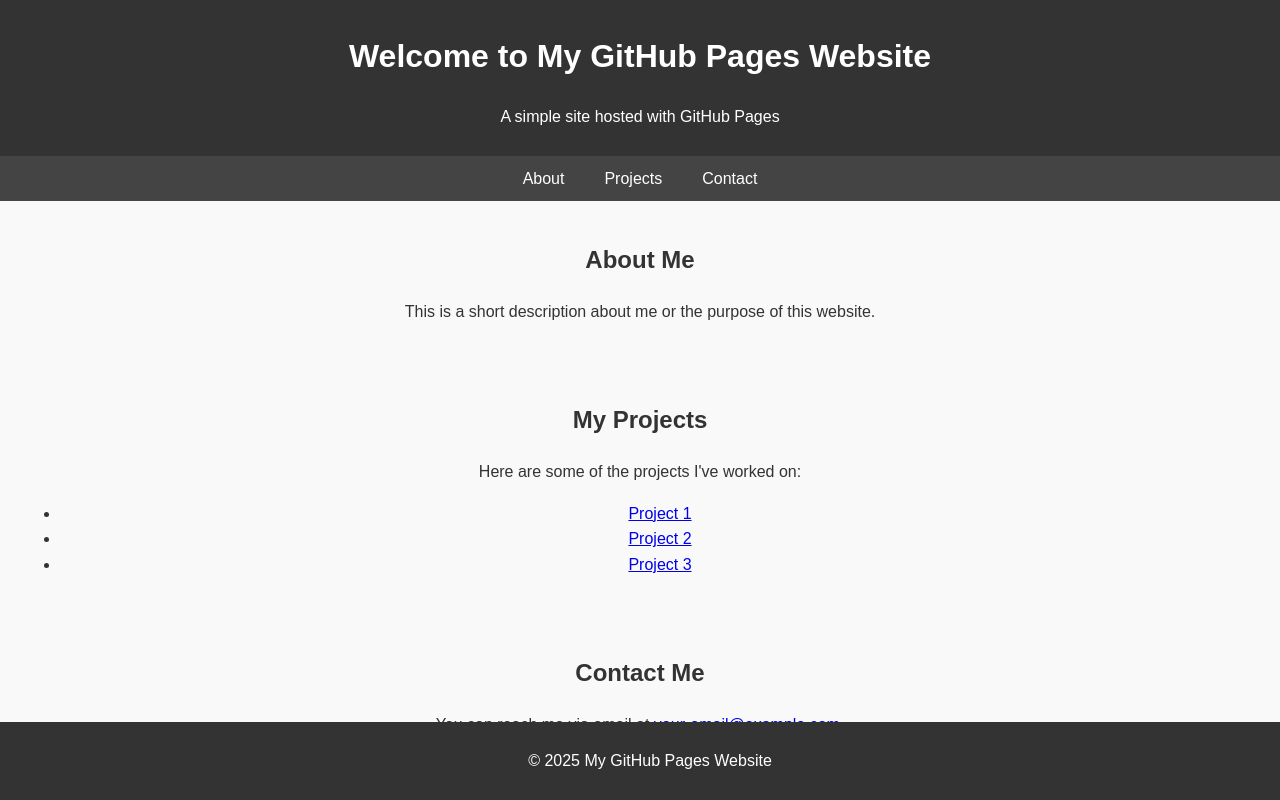
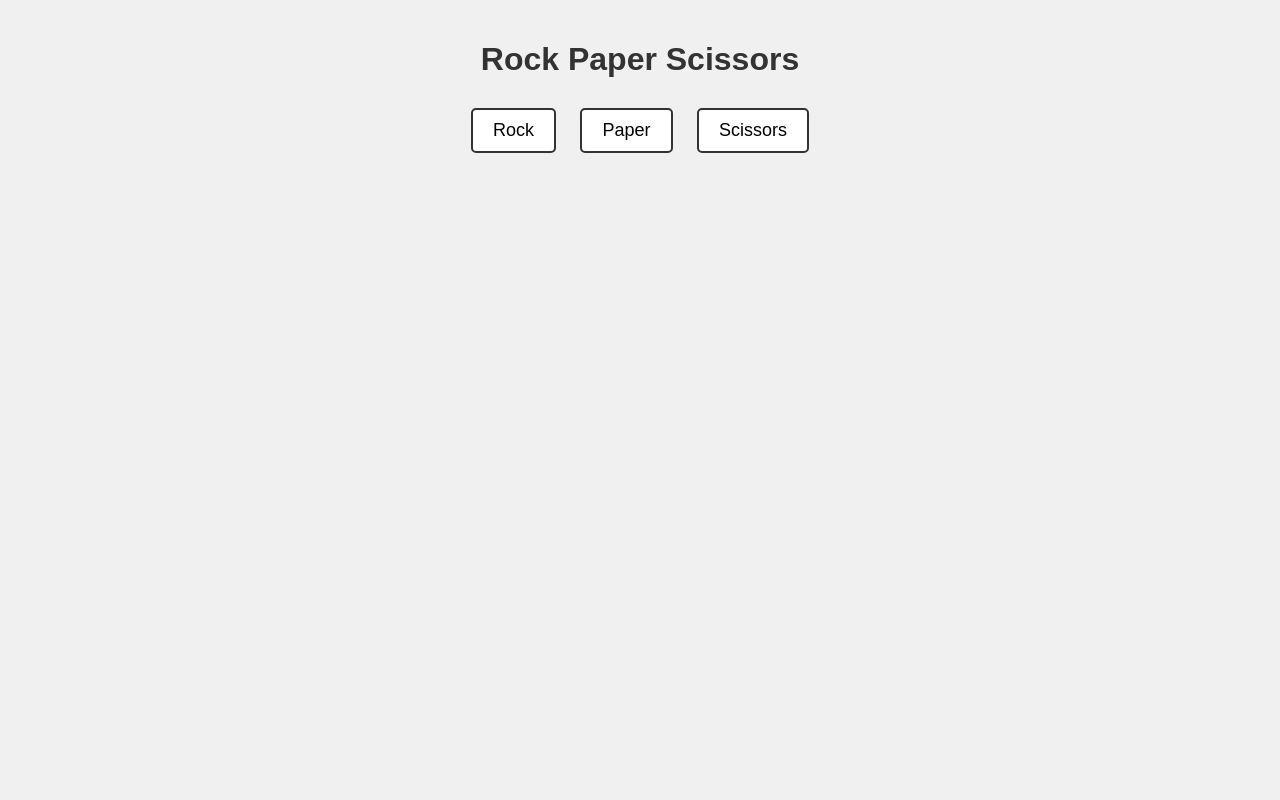
Before and after one commit to Luk3TheGoat/Yo-mama, a plain HTML site: page index.html in a window 1280 px wide. Drawn offline with Linux system fonts and the light colour scheme.

Commit message:
Update index.html

```diff
--- a/index.html
+++ b/index.html
@@ -3,82 +3,70 @@
 <head>
     <meta charset="UTF-8">
     <meta name="viewport" content="width=device-width, initial-scale=1.0">
-    <title>My GitHub Pages Website</title>
+    <title>Rock Paper Scissors</title>
     <style>
         body {
             font-family: Arial, sans-serif;
-            line-height: 1.6;
+            text-align: center;
+            background-color: #f0f0f0;
+            color: #333;
             margin: 0;
-            padding: 0;
-            background-color: #f9f9f9;
-            color: #333;
+            padding: 20px;
         }
-        header {
-            background: #333;
-            color: #fff;
+        h1 {
+            margin-bottom: 20px;
+        }
+        .choices {
+            margin: 20px 0;
+        }
+        .choices button {
+            font-size: 18px;
             padding: 10px 20px;
-            text-align: center;
+            margin: 10px;
+            cursor: pointer;
+            border: 2px solid #333;
+            border-radius: 5px;
+            background-color: #fff;
         }
-        nav {
-            margin: 0;
-            padding: 0;
-            display: flex;
-            justify-content: center;
-            background: #444;
+        .choices button:hover {
+            background-color: #ddd;
         }
-        nav a {
-            color: white;
-            text-decoration: none;
-            padding: 10px 20px;
-            display: inline-block;
-        }
-        nav a:hover {
-            background: #555;
-        }
-        section {
-            padding: 20px;
-            text-align: center;
-        }
-        footer {
-            background: #333;
-            color: #fff;
-            text-align: center;
-            padding: 10px;
-            position: fixed;
-            bottom: 0;
-            width: 100%;
+        #result {
+            margin-top: 20px;
+            font-size: 20px;
+            font-weight: bold;
         }
     </style>
 </head>
 <body>
-    <header>
-        <h1>Welcome to My GitHub Pages Website</h1>
-        <p>A simple site hosted with GitHub Pages</p>
-    </header>
-    <nav>
-        <a href="#about">About</a>
-        <a href="#projects">Projects</a>
-        <a href="#contact">Contact</a>
-    </nav>
-    <section id="about">
-        <h2>About Me</h2>
-        <p>This is a short description about me or the purpose of this website.</p>
-    </section>
-    <section id="projects">
-        <h2>My Projects</h2>
-        <p>Here are some of the projects I've worked on:</p>
-        <ul>
-            <li><a href="https://github.com/your-username/project1" target="_blank">Project 1</a></li>
-            <li><a href="https://github.com/your-username/project2" target="_blank">Project 2</a></li>
-            <li><a href="https://github.com/your-username/project3" target="_blank">Project 3</a></li>
-        </ul>
-    </section>
-    <section id="contact">
-        <h2>Contact Me</h2>
-        <p>You can reach me via email at <a href="mailto:your-email@example.com">your-email@example.com</a>.</p>
-    </section>
-    <footer>
-        <p>© 2025 My GitHub Pages Website</p>
-    </footer>
+    <h1>Rock Paper Scissors</h1>
+    <div class="choices">
+        <button onclick="playGame('rock')">Rock</button>
+        <button onclick="playGame('paper')">Paper</button>
+        <button onclick="playGame('scissors')">Scissors</button>
+    </div>
+    <div id="result"></div>
+
+    <script>
+        function playGame(playerChoice) {
+            const choices = ['rock', 'paper', 'scissors'];
+            const computerChoice = choices[Math.floor(Math.random() * choices.length)];
+            let result = '';
+
+            if (playerChoice === computerChoice) {
+                result = `It's a tie! Both chose ${playerChoice}.`;
+            } else if (
+                (playerChoice === 'rock' && computerChoice === 'scissors') ||
+                (playerChoice === 'paper' && computerChoice === 'rock') ||
+                (playerChoice === 'scissors' && computerChoice === 'paper')
+            ) {
+                result = `You win! ${playerChoice} beats ${computerChoice}.`;
+            } else {
+                result = `You lose! ${computerChoice} beats ${playerChoice}.`;
+            }
+
+            document.getElementById('result').textContent = result;
+        }
+    </script>
 </body>
 </html>
```
